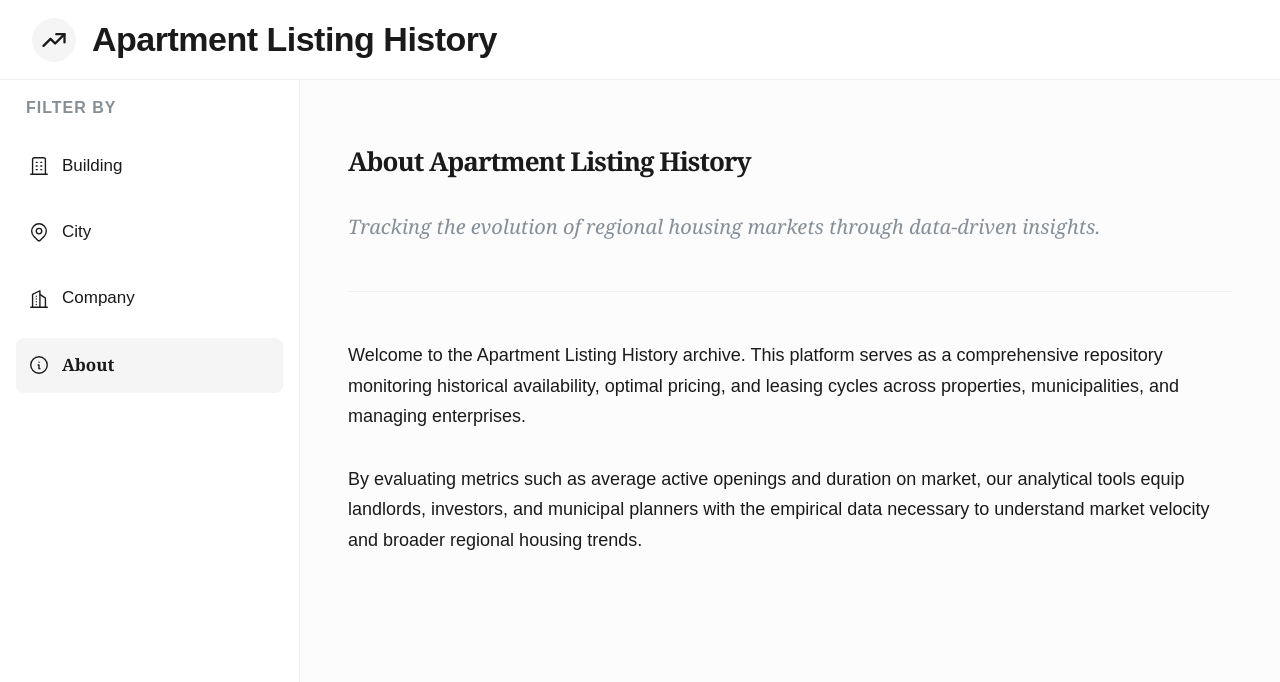
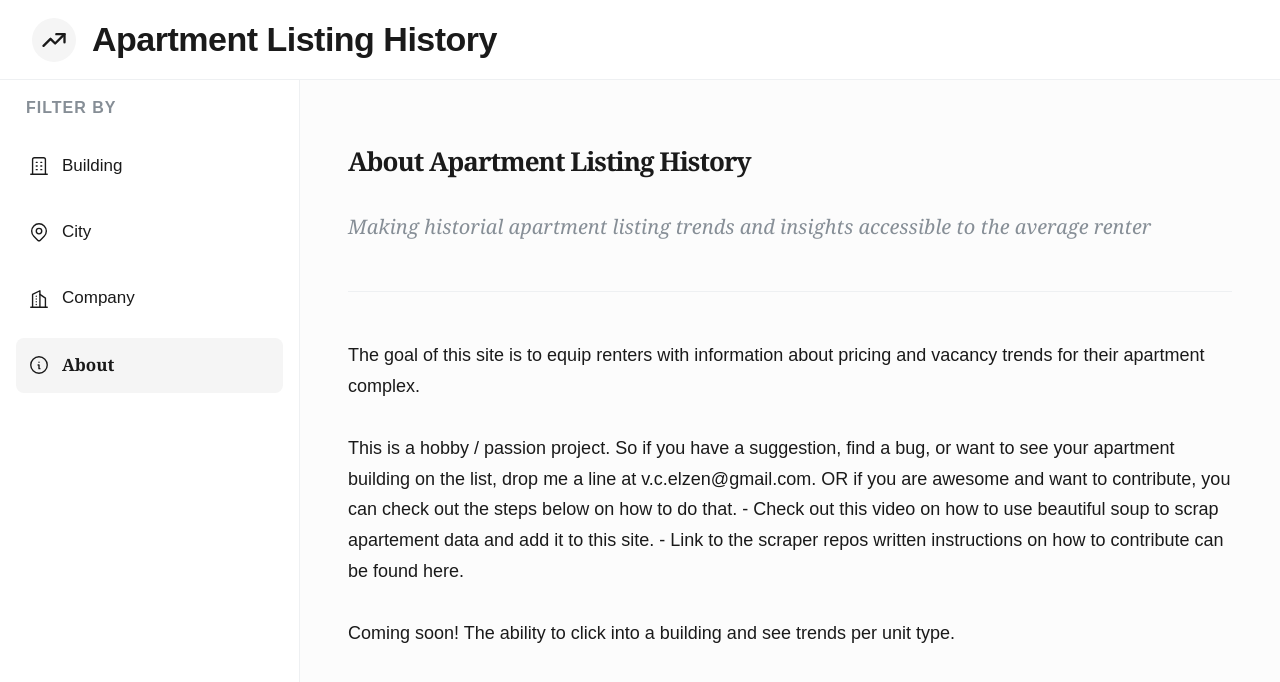
Before and after one commit to vandev4646/Apartment-History-Frontend, a React (Vite) app: page / in a window 1280 px wide. Both pictures are taken after a click on the link "About". Shown: the top 682 px of the page. Built offline with nearby package versions, Linux system fonts and the light colour scheme; no server answers.

Commit message:
linking to backend and updating about section

```diff
--- a/index.html
+++ b/index.html
@@ -4,7 +4,7 @@
     <meta charset="UTF-8" />
     <link rel="icon" type="image/svg+xml" href="/favicon.svg" />
     <meta name="viewport" content="width=device-width, initial-scale=1.0" />
-    <title>appartement-history</title>
+    <title>Apartement History</title>
   </head>
   <body>
     <div id="root"></div>
--- a/src/FrontPage.tsx
+++ b/src/FrontPage.tsx
@@ -14,7 +14,7 @@ import {
   Container,
 } from "@mantine/core";
 
-import type { DisplayTrend } from "./Interfaces";
+import type { APIResponse, DisplayTrend } from "./Interfaces";
 import {
   IconBuilding,
   IconMapPin,
@@ -51,13 +51,15 @@ export function FrontPage() {
   ];
 
   useEffect(() => {
-    fetch("http://localhost:3000/combinedData")
+    fetch("http://35.255.29.139:3000/summary")
       .then((res) => {
         if (!res.ok) throw new Error(`HTTP error! Status: ${res.status}`);
         return res.json();
       })
-      .then((data: DisplayTrend[][]) => {
-        console.log("API Response payload:", data);
+      .then((payload: APIResponse) => {
+        console.log("API Response payload:", payload);
+
+        const data = payload.data;
 
         if (Array.isArray(data) && data.length >= 2) {
           setBuildingData(data[0] || []);
@@ -233,26 +235,33 @@ export function FrontPage() {
                         fontStyle: "italic",
                       }}
                     >
-                      Tracking the evolution of regional housing markets through
-                      data-driven insights.
+                      Making historial apartment listing trends and insights
+                      accessible to the average renter
                     </Text>
 
                     <Divider my="md" color="#eef0f2" />
 
                     <Text size="lg" style={{ lineHeight: 1.7 }}>
-                      Welcome to the Apartment Listing History archive. This
-                      platform serves as a comprehensive repository monitoring
-                      historical availability, optimal pricing, and leasing
-                      cycles across properties, municipalities, and managing
-                      enterprises.
+                      The goal of this site is to equip renters with information
+                      about pricing and vacancy trends for their apartment
+                      complex.
                     </Text>
 
                     <Text size="lg" style={{ lineHeight: 1.7 }}>
-                      By evaluating metrics such as average active openings and
-                      duration on market, our analytical tools equip landlords,
-                      investors, and municipal planners with the empirical data
-                      necessary to understand market velocity and broader
-                      regional housing trends.
+                      This is a hobby / passion project. So if you have a
+                      suggestion, find a bug, or want to see your apartment
+                      building on the list, drop me a line at
+                      v.c.elzen@gmail.com. OR if you are awesome and want to
+                      contribute, you can check out the steps below on how to do
+                      that. - Check out this video on how to use beautiful soup
+                      to scrap apartement data and add it to this site. - Link
+                      to the scraper repos written instructions on how to
+                      contribute can be found here.
+                    </Text>
+
+                    <Text size="lg" style={{ lineHeight: 1.7 }}>
+                      Coming soon! The ability to click into a building and see
+                      trends per unit type.
                     </Text>
                   </Stack>
                 </Container>
--- a/src/Interfaces.ts
+++ b/src/Interfaces.ts
@@ -6,3 +6,9 @@ export interface DisplayTrend{
     adv: number //average days vacant value
     add: number //average days vacant difference
 }
+
+export interface APIResponse{
+    success: boolean,
+    source: string,
+    data: [DisplayTrend[], DisplayTrend[], DisplayTrend[]]
+}
```
Also changed, not shown: favicon.svg (added).
